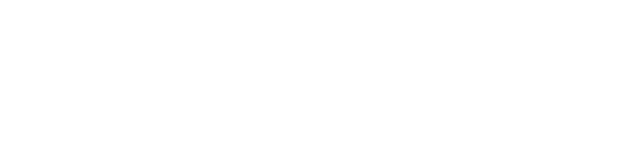
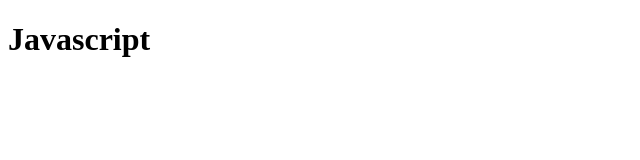
Before and after one commit to muradhasan22/Javascript_Practice_udemy, a plain HTML site: page index.html in a window 1280 px wide. Shown: the whole page, without its empty margins (0-640 px from the left). Drawn offline with Linux system fonts and the light colour scheme.

Commit message:
Update body tag

```diff
--- a/index.html
+++ b/index.html
@@ -9,6 +9,12 @@
 
 <body>
 
+    <p>
+    <h1>
+        Javascript
+    </h1>
+    </p>
+
 </body>
 
 </html>
```
